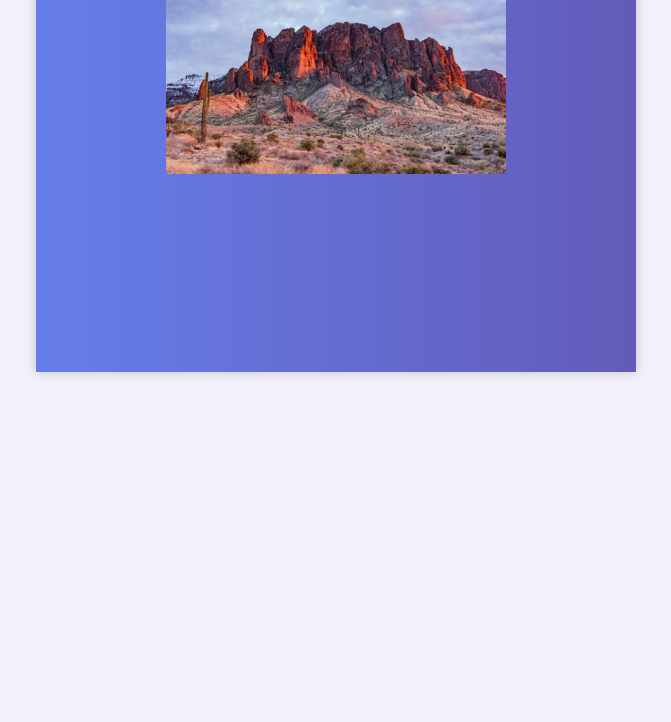
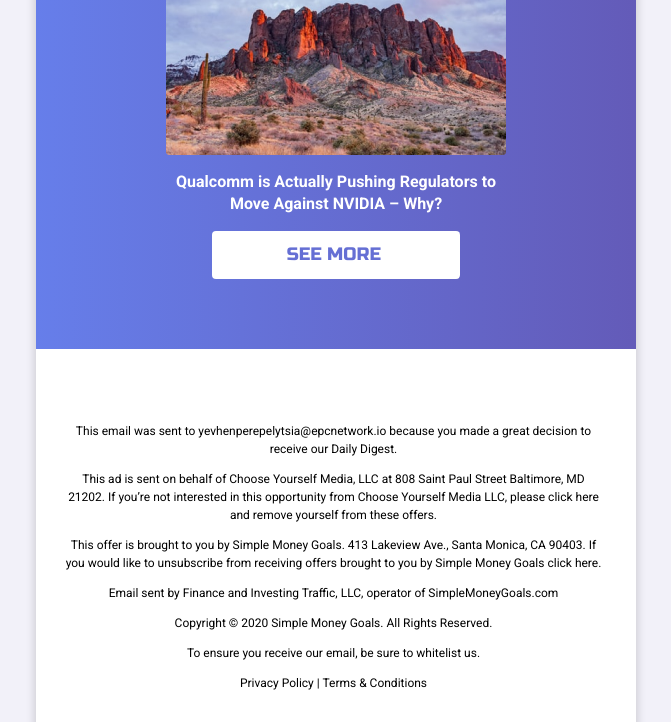
Before and after one commit to YaroslavKashkarov/project_Email_Template, a plain HTML site: page index.html in a window 1280 px wide. Shown: the part 1256-1978 px from the top of the page, without its empty margins (304-975 px from the left). Before the commit the page ends 1668 px from the top, so only its background shows below. Drawn offline with Linux system fonts and the light colour scheme.

Commit message:
creating a media querie and fixed files

```diff
--- a/index.html
+++ b/index.html
@@ -17,7 +17,6 @@
 
     td {
       padding: 0;
-      /* border: 1px solid rgb(0, 0, 0); */
     }
 
     #outlook a {
@@ -71,6 +70,18 @@
       font-weight: 400;
       line-height: 150%;
     }
+
+    .line {
+      border-bottom: 2px solid;
+      width: 416px;
+      color: #656BCE;
+      opacity: 56%;
+      padding-top: 12px;
+    }
+
+    @media screen and (max-width: 599.98px) {}
+
+    @media screen and (max-width: 399.98px) {}
   </style>
 
   <!--[if (gte mso 9)|(IE)]>
@@ -124,10 +135,12 @@
             <table class="" border="0" cellspacing="0" cellpadding="0" role="presentation" style="max-width: 600px;">
               <tr>
                 <td>
-                  <img style="position: absolute; padding: 26px 0 0 40px;" src="img/logo-header.png" alt="logo-header"
-                    border="0" width="59" height="59">
-                  <img style="position: absolute; padding: 10px 8px 0 219px;" src="img/img-header.png" alt="img-header"
-                    width="373.2px" height="156.25px">
+                  <div>
+                    <img style="position: absolute; padding: 26px 0 0 40px;" src="img/logo-header.png" alt="logo-header"
+                      border="0" width="59" height="59">
+                    <img style="position: absolute; padding: 10px 8px 0 219px;" src="img/img-header.png"
+                      alt="img-header" width="373.2px" height="156.25px">
+                  </div>
                 </td>
               </tr>
               <tr>
@@ -137,14 +150,14 @@
                       <td style="padding: 106px 135px 0 41px; width: 420px; height: 76px;">
                         <span class="typography-first">Welcome to</span><br>
                         <span class="typography-second">Simple money goals</span>
-                        <hr style="height: 2px; width: 416px; background-color: #656BCE; opacity: 56%;">
+                        <div class="line"></div>
                       </td>
                     </tr>
                     <tr>
                       <td>
                         <table border="0" cellspacing="0" cellpadding="0" role="presentation">
                           <tr>
-                            <td style="padding: 26px 153px 31px 41px; width: 416px;">
+                            <td style="padding: 12px 153px 32px 41px; width: 420px;">
                               <span style="color: #6074AA;
                               font-family: Roboto Condensed;
                               font-size: 33px;
@@ -174,7 +187,8 @@
           </td>
         </tr>
         <tr>
-          <td style="background-color: #bebec0; height: 391px;">
+          <td style="background: linear-gradient(90deg, #667EEA 0%, #624BA2 145.36%);
+          ; height: 391px;">
             <table border="0" cellspacing="0" cellpadding="0" role="presentation">
               <tr>
                 <td style="padding: 70px 0 70px 0;">
@@ -211,7 +225,7 @@
         </tr>
 
         <tr>
-          <td style="">
+          <td>
             <table border="0" cellspacing="0" cellpadding="0" role="presentation">
               <tr>
                 <td align="left" style="padding: 0 20px 20px 42px; width: 248px; height: 88px;">
@@ -249,16 +263,89 @@
         </tr>
 
         <tr>
-          <td style="background: linear-gradient(90deg, #667EEA 0%, #624BA2 145.36%)">
-            <table border="0" cellspacing="0" cellpadding="0" role="presentation" style="height: 508px">
+          <td style="background: linear-gradient(90deg, #667EEA 0%, #624BA2 145.36%); padding: 70px 130px 0 130px;
+          ">
+            <table align="center" border="0" cellspacing="0" cellpadding="0" role="presentation">
               <tr>
-                <td align="center" style="padding:70px 130px 198px 130px;">
-                  <img src="img/main-img-2.png" alt="main-img-2" style="width: 340px; height: 240px;">
+                <td align="center">
+                  <img src="img/main-img-2.png" alt="main-img-2">
+                </td>
+              </tr>
+              <tr>
+                <td align="center">
+                  <p style="font-family: Roboto;
+                  font-size: 16px;
+                  font-weight: 700;
+                  line-height: 22px;
+                  letter-spacing: 0em;
+                  text-align: center;
+                  color: #ffffff;
+                  ">Qualcomm is Actually Pushing Regulators to Move Against NVIDIA – Why?</p>
+                </td>
+              </tr>
+              <tr>
+                <td style="padding: 0 0 70px 0;">
+                  <table align="center" border="0" cellspacing="0" cellpadding="0" role="presentation">
+                    <tr>
+                      <td align="center"
+                        style="background-color: #ffffff; border-radius: 4px; height: 48px; width: 248px;">
+                        <a class="button-white" href="#">SEE MORE</a>
+                      </td>
+                    </tr>
+                  </table>
                 </td>
               </tr>
             </table>
           </td>
         </tr>
+        <!-- Main end -->
+
+        <tr>
+          <td>
+            <table border="0" cellspacing="0" cellpadding="0" role="presentation">
+              <tr>
+                <td style="padding: 61px 34px 24px 29px;">
+                  <article style="font-family: Roboto;
+                  font-size: 12px;
+                  font-weight: 400;
+                  line-height: 18px;
+                  letter-spacing: 0em;
+                  text-align: center;
+                  ">
+                    <p>This email was sent to yevhenperepelytsia@epcnetwork.io because you made a great decision to
+                      receive our Daily Digest.</p>
+
+                    <p>This ad is sent on behalf of Choose Yourself Media, LLC at 808 Saint Paul Street Baltimore, MD
+                      21202. If you’re not interested in this opportunity from Choose Yourself Media LLC, please click
+                      here and remove yourself from these offers.</p>
+
+                    <p>This offer is brought to you by Simple Money Goals. 413 Lakeview Ave., Santa Monica, CA 90403. If
+                      you would like to unsubscribe from receiving offers brought to you by Simple Money Goals click
+                      here.</p>
+
+                    <p>Email sent by Finance and Investing Traffic, LLC, operator of SimpleMoneyGoals.com</p>
+
+                    <p>Copyright © 2020 Simple Money Goals. All Rights Reserved.
+                    <p>
+
+                    <p>To ensure you receive our email, be sure to whitelist us.
+                    <p>
+
+                    <p>Privacy Policy | Terms & Conditions</p>
+                  </article>
+                </td>
+              </tr>
+              <tr>
+                <td align="center" style="padding: 0 250px 36px 250px;">
+                  <img src="img/logo-footer.png" alt="logo-footer" width="100px" height="100px">
+                </td>
+              </tr>
+            </table>
+          </td>
+        </tr>
+
+
+        <!-- Footer start -->
       </table>
     </div>
   </center>
```
